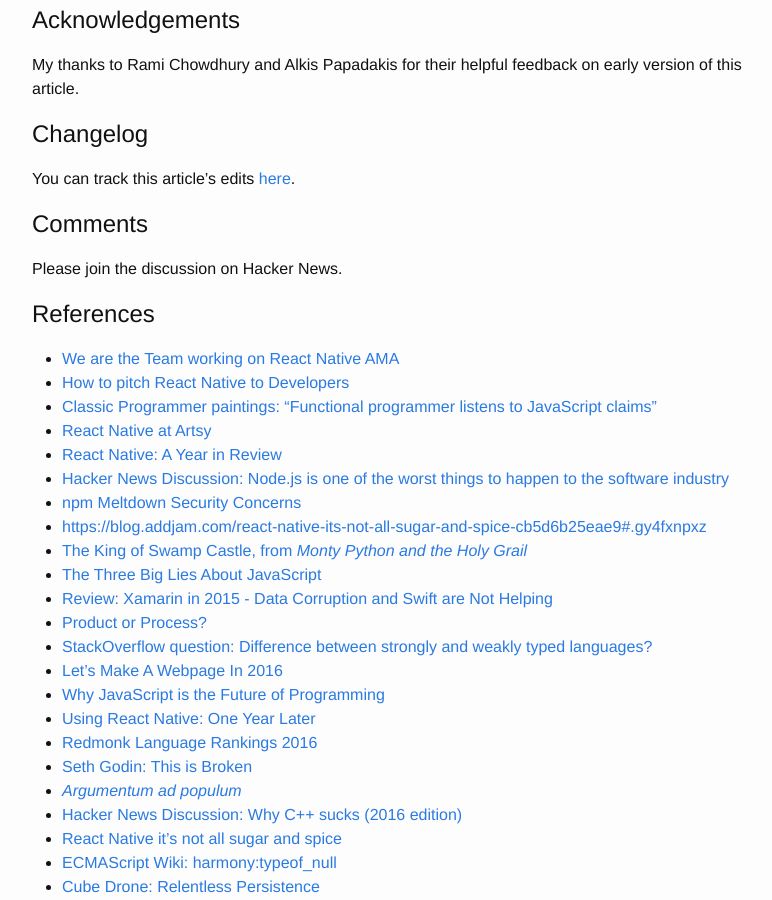
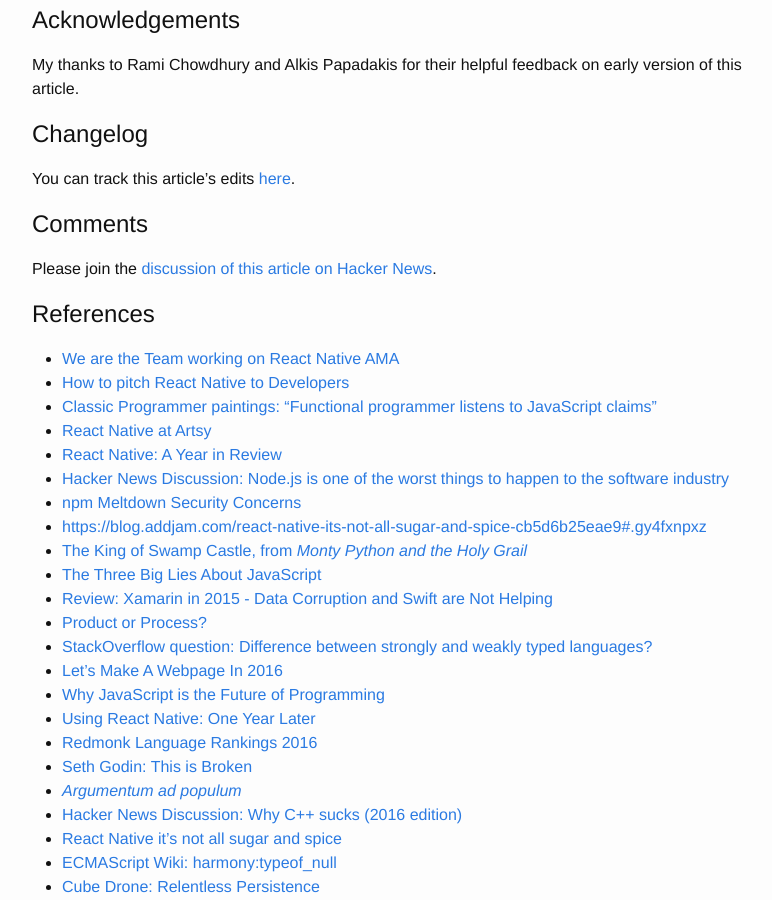
Before and after one commit to arielelkin/site_source, a Jekyll site: the page built from articles/why-im-not-a-react-native-developer.markdown, in a window 1280 px wide and 900 px high, scrolled down 29570 px. Shown: the whole window, without its empty margins (238-1010 px from the left). Built offline with Jekyll 4.4.1, drawn with Linux system fonts in a browser that asks for light colours.

Commit message:
fix links to hn and article history

```diff
--- a/articles/why-im-not-a-react-native-developer.markdown
+++ b/articles/why-im-not-a-react-native-developer.markdown
@@ -1007,11 +1007,11 @@ My thanks to Rami Chowdhury and Alkis Papadakis for their helpful feedback on ea
 
 # Changelog
 
-You can track this article's edits [here](https://github.com/arielelkin/site_source/commits/master/articles/why-im-not-a-react-native-developer.markdown).
+You can track this article's edits [here](https://github.com/arielelkin/arielelkin.github.io/commits/master/articles/why-im-not-a-react-native-developer.html).
 
 # Comments
 
-Please join the discussion on Hacker News.
+Please join the [discussion of this article on Hacker News](https://news.ycombinator.com/item?id=12549590).
 
 
 
```
